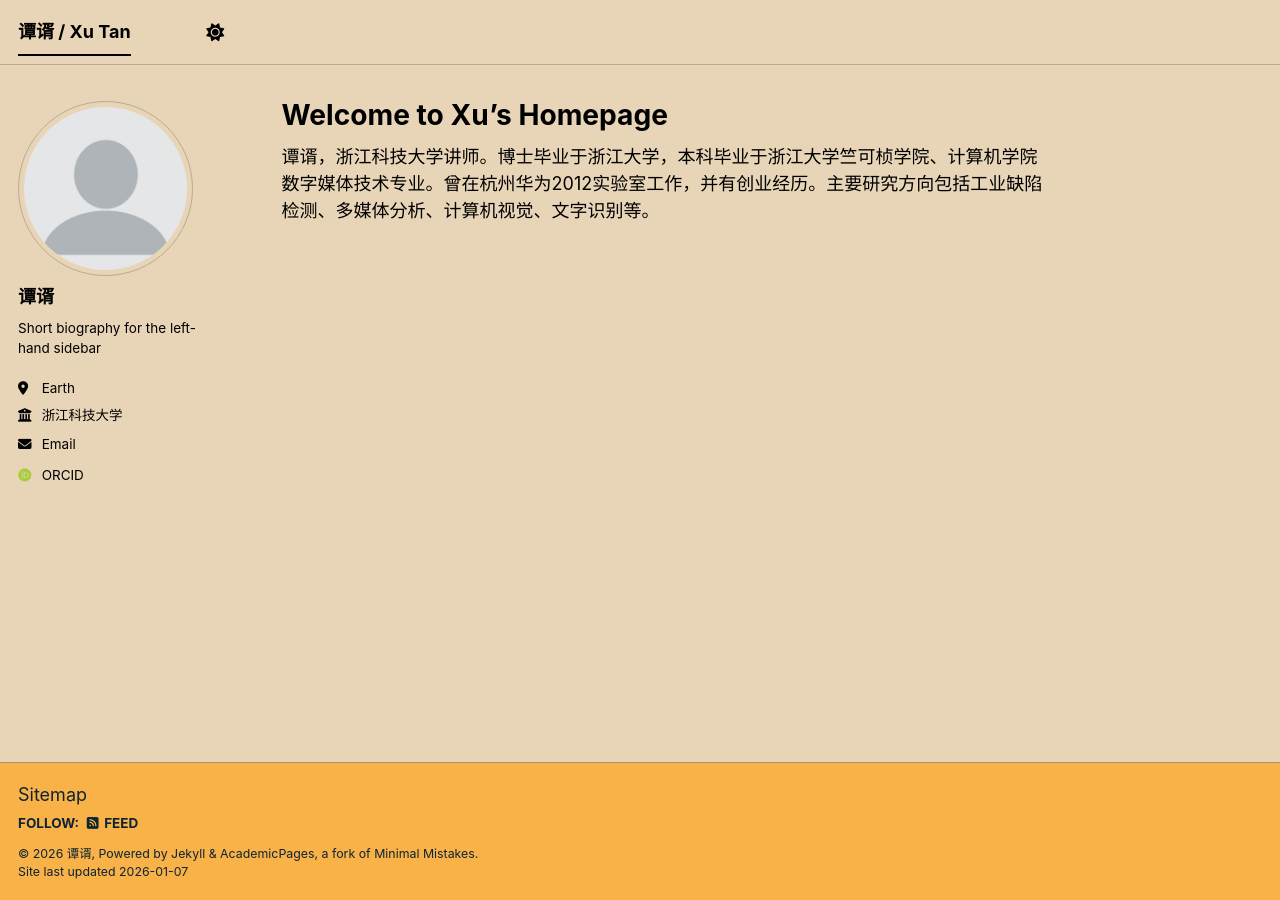
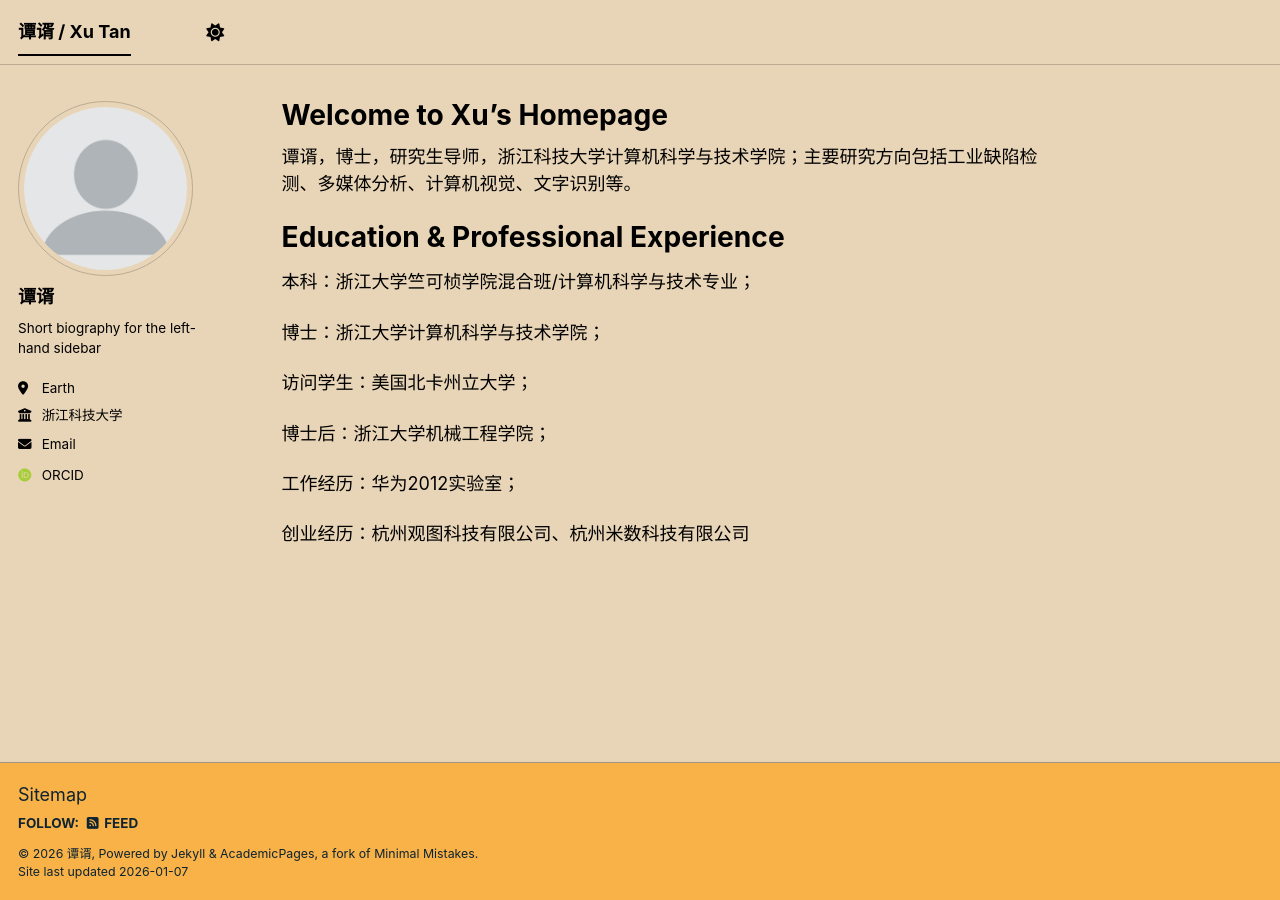
Before and after one commit to tumitx/tumitx.github.io, a Jekyll site: the page built from _pages/about.md, in a window 1280 px wide. Built offline with Jekyll 4.4.1, drawn with Linux system fonts in a browser that asks for light colours; some web fonts are replaced; a script bundle is joined from its source files by our own code; library files that are not in the unit come from our copies.

Commit message:
Update about.md

```diff
--- a/_pages/about.md
+++ b/_pages/about.md
@@ -6,4 +6,18 @@ redirect_from:
   - /about/
   - /about.html
 ---
-谭谞，浙江科技大学讲师。博士毕业于浙江大学，本科毕业于浙江大学竺可桢学院、计算机学院数字媒体技术专业。曾在杭州华为2012实验室工作，并有创业经历。主要研究方向包括工业缺陷检测、多媒体分析、计算机视觉、文字识别等。
+谭谞，博士，研究生导师，浙江科技大学计算机科学与技术学院；主要研究方向包括工业缺陷检测、多媒体分析、计算机视觉、文字识别等。
+
+# Education & Professional Experience
+
+本科：浙江大学竺可桢学院混合班/计算机科学与技术专业；
+
+博士：浙江大学计算机科学与技术学院；
+
+访问学生：美国北卡州立大学；
+
+博士后：浙江大学机械工程学院；
+
+工作经历：华为2012实验室；
+
+创业经历：杭州观图科技有限公司、杭州米数科技有限公司
```
